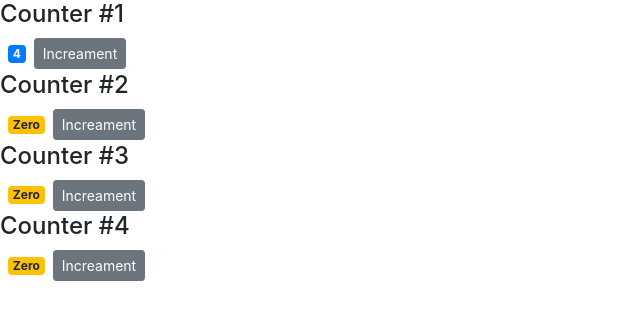
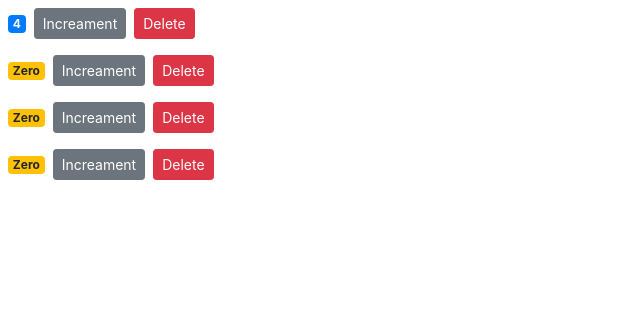
Before and after one commit to MamadTaheri/react-training, a React (Create React App) app: page / in a window 1280 px wide. Shown: the top 320 px of the page, without its empty margins (0-640 px from the left). Built offline with nearby package versions, Linux system fonts and the light colour scheme.

Commit message:
add delete botton to Counter component

```diff
--- a/src/components/Counter.js
+++ b/src/components/Counter.js
@@ -1,4 +1,4 @@
-import React, { Component } from 'react';
+import React, { Component } from "react";
 
 class Counter extends Component {
   state = {
@@ -6,28 +6,36 @@
   };
 
   handleIncrement = () => {
-      this.setState({ value: this.state.value + 1 })
-    }
+    this.setState({ value: this.state.value + 1 });
+  };
 
   render() {
     return (
       <div>
         {this.props.children}
-                <span className={ this.getBadgeClassess() }>{this.formatCount()}</span>
-                <button onClick={this.handleIncrement} className="btn btn-secondary btn-sm">Increament</button>
+        <span className={this.getBadgeClassess()}>{this.formatCount()}</span>
+        <button
+          onClick={this.handleIncrement}
+          className="btn btn-secondary btn-sm"
+        >
+          Increament
+        </button>
+        <button onClick={this.props.onDelete} className="btn btn-danger btn-sm m-2">
+          Delete
+        </button>
       </div>
     );
   }
 
   getBadgeClassess() {
     let classes = "badge m-2 badge-";
-        classes += (this.state.value === 0) ? "warning" : "primary";
+    classes += this.state.value === 0 ? "warning" : "primary";
     return classes;
   }
 
-    formatCount(){
-        const {value} = this.state
-        return value === 0 ? "Zero" : value
+  formatCount() {
+    const { value } = this.state;
+    return value === 0 ? "Zero" : value;
   }
 }
 
--- a/src/components/Counters.js
+++ b/src/components/Counters.js
@@ -11,13 +11,20 @@
     ],
   };
 
+  handleDelete = () => {
+    console.log("Event Handle Called");
+  };
+
   render() {
     return (
       <div>
         {this.state.counters.map((counter) => (
-          <Counter key={counter.id} value={counter.value}>
-              <h4>Counter #{counter.id}</h4>
-          </Counter>
+          <Counter
+            key={counter.id}
+            onDelete={this.handleDelete}
+            value={counter.value}
+            id={counter.id}
+          />
         ))}
       </div>
     );
```
Lines whose indentation alone changed are shown as unchanged.
